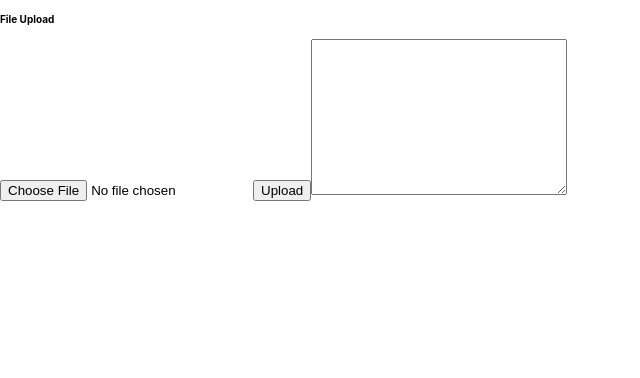
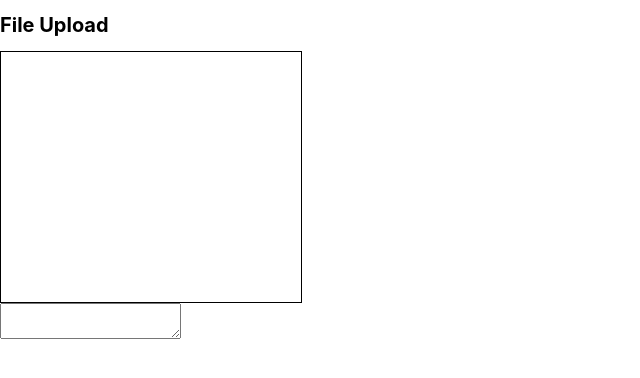
Before and after one commit to skipzero/svg-animation-tool, a React (Create React App) app: page / in a window 1280 px wide. Shown: the top 378 px of the page, without its empty margins (0-640 px from the left). Built offline with nearby package versions, Linux system fonts and the light colour scheme.

Commit message:
working on styling page

```diff
--- a/src/App.css
+++ b/src/App.css
@@ -1,47 +1,15 @@
 html {
   font-size: 10px;
 }
-.App {
-  text-align: center;
+
+
+input[type="file"], button {
+  display: none;
 }
 
-.App-logo {
-  height: 40vmin;
-  pointer-events: none;
+label {
+  border: 1px solid;
+  display: block;
+  height:25rem;
+  width: 30rem;
 }
-
-#file-output {
-  display: inline;
-  height: 15rem;
-  width: 25rem;
-}
-
-@media (prefers-reduced-motion: no-preference) {
-  .App-logo {
-    animation: App-logo-spin infinite 20s linear;
-  }
-}
-
-.App-header {
-  background-color: #282c34;
-  min-height: 100vh;
-  display: flex;
-  flex-direction: column;
-  align-items: center;
-  justify-content: center;
-  font-size: calc(10px + 2vmin);
-  color: white;
-}
-
-.App-link {
-  color: #61dafb;
-}
-
-@keyframes App-logo-spin {
-  from {
-    transform: rotate(0deg);
-  }
-  to {
-    transform: rotate(360deg);
-  }
-}
--- a/src/App.js
+++ b/src/App.js
@@ -45,14 +45,16 @@ function App() {
       console.log(`ERROR: ${err}`);
     }
   }
-  console.log(typeof bones)
+
   const bonesList = bones.map((bone, index) => {
-    console.log('+++', bone.className.baseVal)
     return <li key={index}>{bone.className.baseVal}</li>
-  })
+  });
+
   return (<>
-    <h4> File Upload </h4> <input type="file" ref={refFile} onChange={handleSubmit}/>
-    <button type = "submit" > Upload </button>
+    <h1> File Upload </h1>
+    <label for="svg-upload"></label>
+    <input type="file" accept=".svg" id="svg-upload" ref={refFile} onChange={handleSubmit}/>
+    <button type="submit"> Upload </button>
     <textarea value={file} id="file-output"></textarea>
     <ul>
       {bonesList}
```
